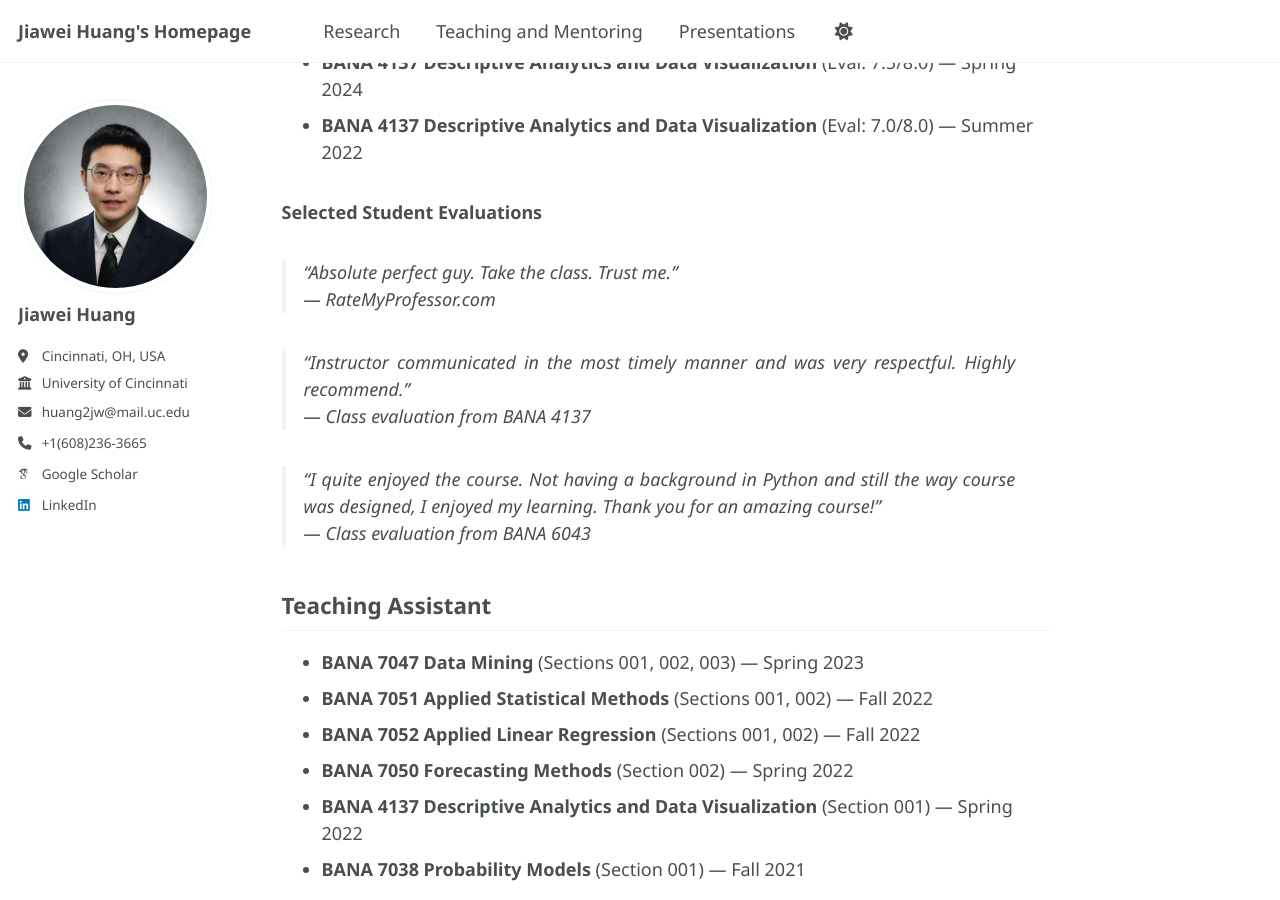
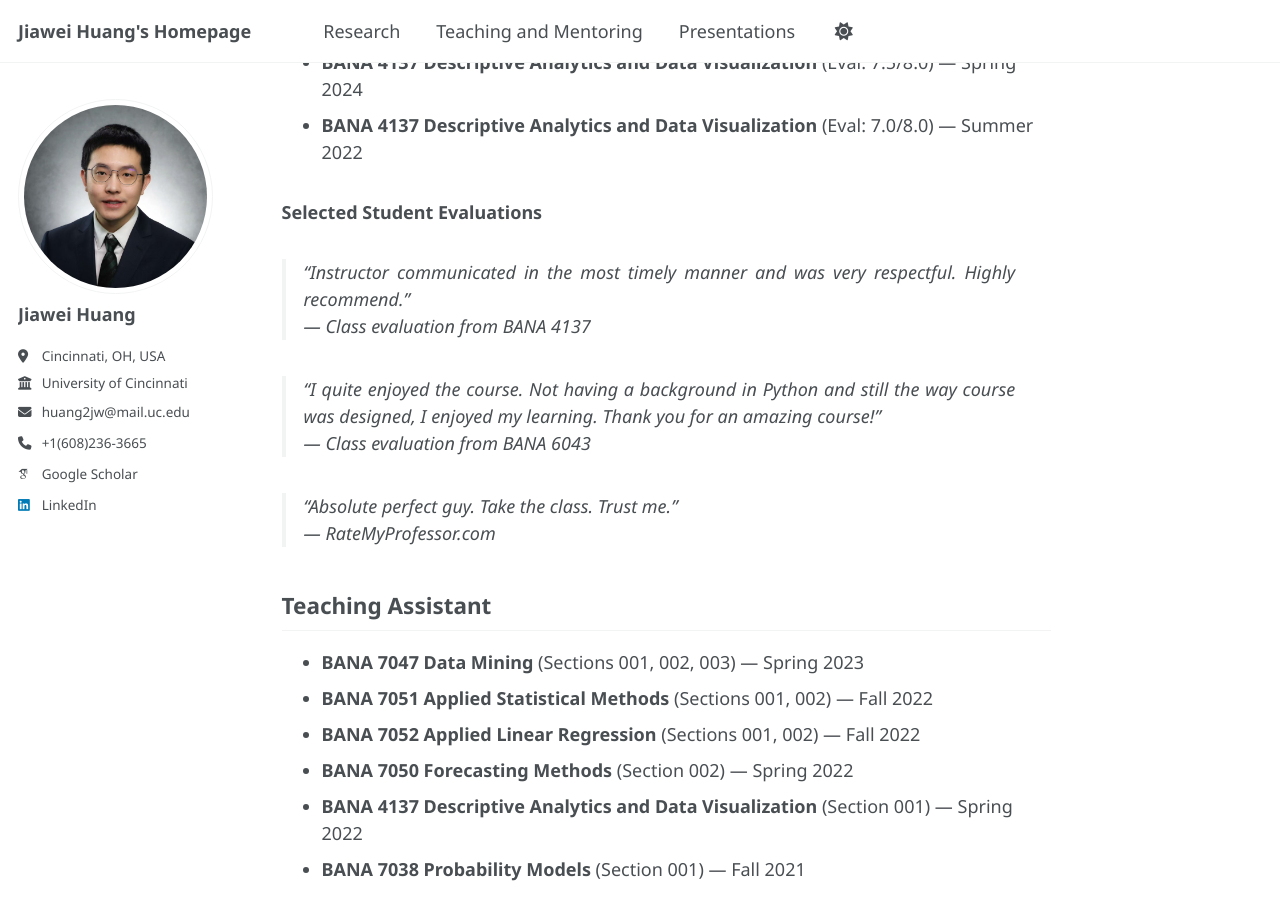
Before and after one commit to Jiawei98/Jiawei98.github.io, a Jekyll site: the page built from _pages/teaching.md, in a window 1280 px wide and 900 px high, scrolled down 553 px. Built offline with Jekyll 4.4.1, drawn with Linux system fonts in a browser that asks for light colours; some web fonts are replaced; a script that is not in the unit is left out.

```diff
--- a/_pages/teaching.md
+++ b/_pages/teaching.md
@@ -18,14 +18,14 @@ I am passionate about integrating statistical methods, programming, and machine
 
 ### Selected Student Evaluations
 
-> "Absolute perfect guy. Take the class. Trust me."
-> — *RateMyProfessor.com*
-
 > "Instructor communicated in the most timely manner and was very respectful. Highly recommend."
 > — *Class evaluation from BANA 4137*
 
 > "I quite enjoyed the course. Not having a background in Python and still the way course was designed, I enjoyed my learning. Thank you for an amazing course!"
 > — *Class evaluation from BANA 6043*
+
+> "Absolute perfect guy. Take the class. Trust me."
+> — *RateMyProfessor.com*
 
 ## Teaching Assistant
 - **BANA 7047 Data Mining** (Sections 001, 002, 003) — Spring 2023
```
